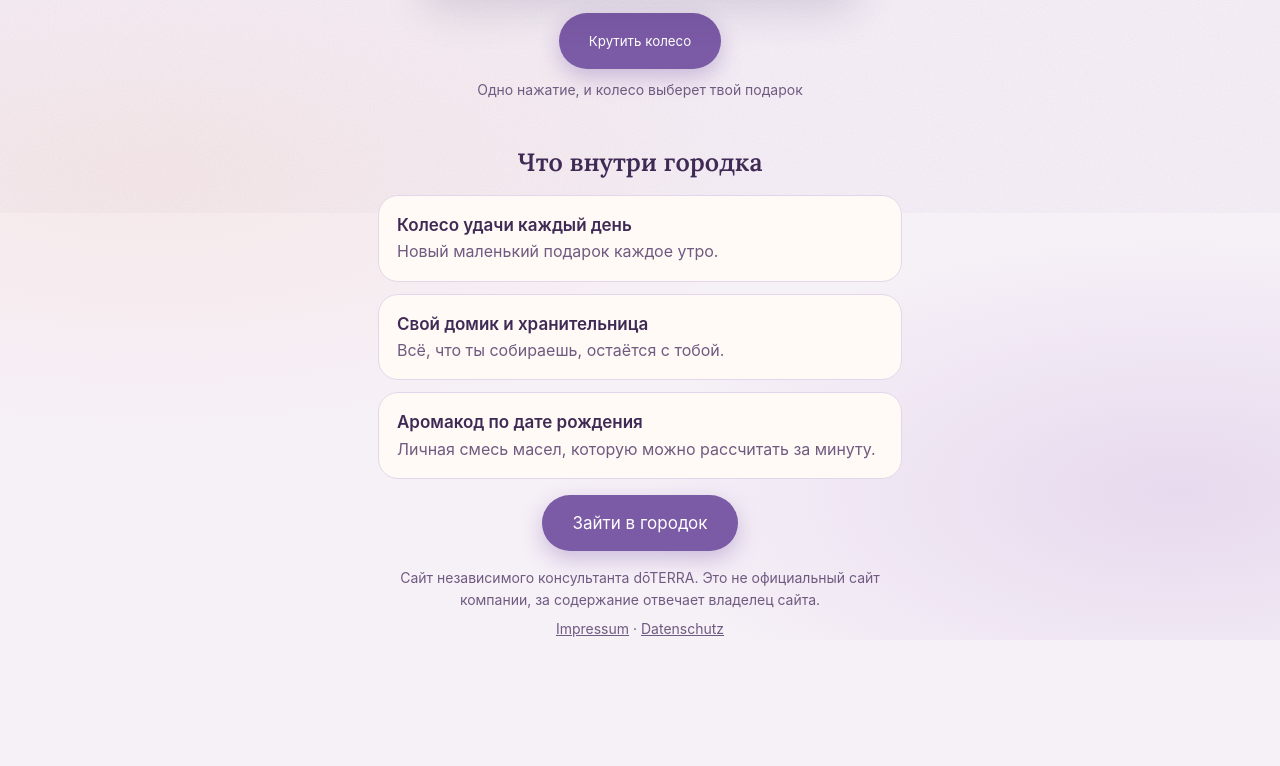
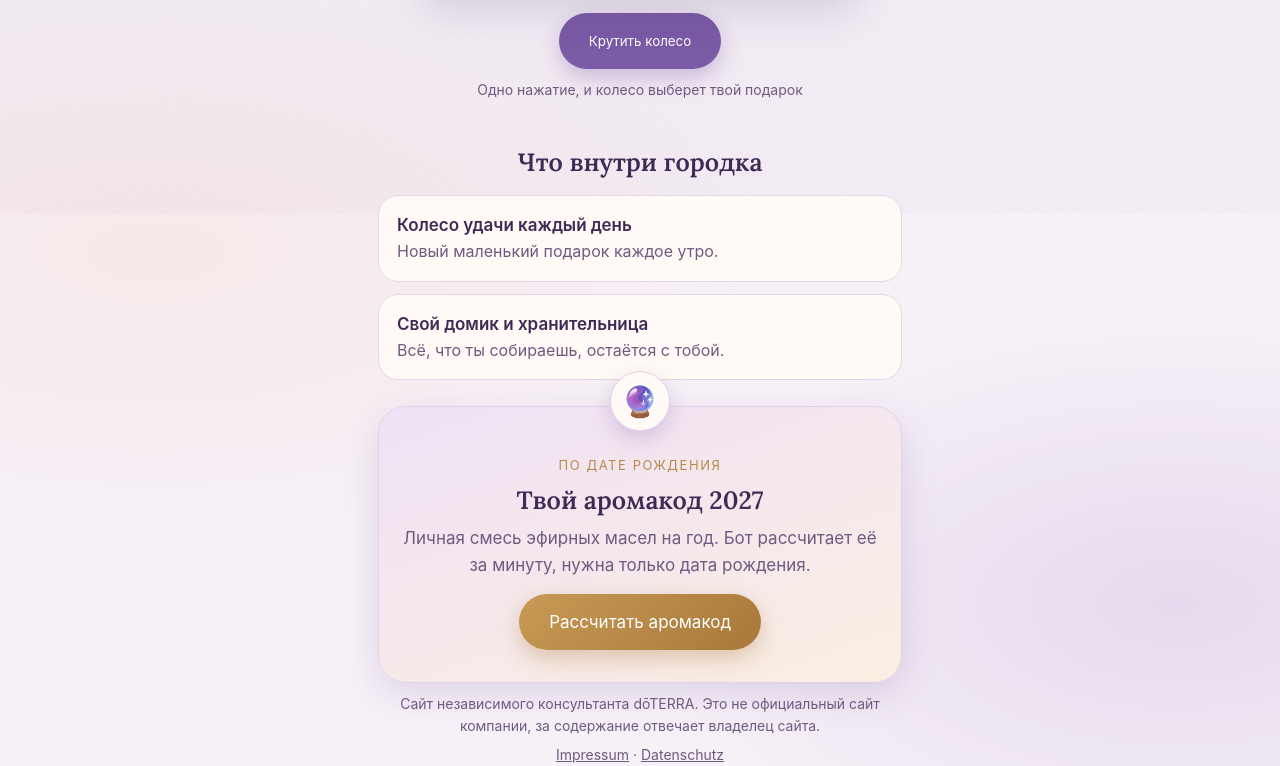
Before and after one commit to Kleinermann-team/aromagorodok-site, a plain HTML site: page index.html in a window 1280 px wide. Shown: the part 587-1353 px from the top of the page. Before the commit the page ends 1227 px from the top, so only its background shows below. Drawn offline with Linux system fonts and the light colour scheme.

Commit message:
Сайт: блок аромакода с кнопкой
Co-Authored-By: Claude Fable 5.2 <noreply@anthropic.com>
Claude-Session: https://claude.ai/code/session_01P4zmcMZJvsQeeCSeknN72P

```diff
--- a/index.html
+++ b/index.html
@@ -59,6 +59,15 @@ p{margin:0}
 .sep{height:1px;background:var(--line);margin:24px 0}
 .keepers{width:100%;height:auto;border-radius:20px;display:block;margin:16px 0 0}
 .inside{padding:38px 0 10px}
+.kod{position:relative;margin:26px 0 0;padding:44px 20px 26px;border-radius:28px;text-align:center;
+  background:linear-gradient(160deg,#efe2f6 0%,#fbeee2 100%);border:1px solid #e2cfe9;
+  box-shadow:0 12px 34px rgba(123,90,166,.18)}
+.kod p{color:var(--soft);margin-top:10px}
+.orb{position:absolute;left:50%;top:-30px;transform:translateX(-50%);width:60px;height:60px;border-radius:50%;
+  display:flex;align-items:center;justify-content:center;font-size:30px;background:var(--card);
+  border:1px solid #e2cfe9;box-shadow:0 8px 20px rgba(123,90,166,.25);animation:float 3.2s ease-in-out infinite}
+@keyframes float{0%,100%{transform:translateX(-50%) translateY(0)}50%{transform:translateX(-50%) translateY(-6px)}}
+.btn.gold{background:linear-gradient(135deg,#c79a55,#a9783a);box-shadow:0 8px 22px rgba(169,120,58,.35)}
 .inside h2{text-align:center}
 .list{list-style:none;margin:18px 0 0;padding:0;display:grid;gap:12px}
 .list li{background:var(--card);border:1px solid var(--line);border-radius:20px;padding:16px 18px}
@@ -66,7 +75,7 @@ p{margin:0}
 .list span{color:var(--soft);font-size:16px}
 footer{padding:30px 0 40px;text-align:center;font-size:14px;color:var(--soft)}
 footer a{color:var(--soft)}
-@media (prefers-reduced-motion:reduce){html{scroll-behavior:auto}.prize.show{animation:none}}
+@media (prefers-reduced-motion:reduce){html{scroll-behavior:auto}.prize.show,.orb{animation:none}}
 </style>
 </head>
 <body>
@@ -111,10 +120,16 @@ footer a{color:var(--soft)}
     <ul class="list">
       <li><b>Колесо удачи каждый день</b><span>Новый маленький подарок каждое утро.</span></li>
       <li><b>Свой домик и хранительница</b><span>Всё, что ты собираешь, остаётся с тобой.</span></li>
-      <li><b>Аромакод по дате рождения</b><span>Личная смесь масел, которую можно рассчитать за минуту.</span></li>
     </ul>
-    <div class="cta">
-      <a class="btn" id="take2" href="https://t.me/EfirnyGorodokBot?start=site_9721645" rel="noopener">Зайти в городок</a>
+
+    <div class="kod">
+      <div class="orb" aria-hidden="true">🔮</div>
+      <span class="tag">По дате рождения</span>
+      <h2>Твой аромакод 2027</h2>
+      <p>Личная смесь эфирных масел на год. Бот рассчитает её за минуту, нужна только дата рождения.</p>
+      <div class="cta">
+        <a class="btn gold" id="kod" href="https://t.me/EfirnyGorodokBot?start=kod_9721645" rel="noopener">Рассчитать аромакод</a>
+      </div>
     </div>
   </section>
 
@@ -140,7 +155,8 @@ footer a{color:var(--soft)}
   try { store && store.setItem("k", k); } catch (e) {}
 
   var link = "https://t.me/" + BOT + "?start=site_" + k;
-  ["take", "take2"].forEach(function (id) { document.getElementById(id).href = link; });
+  document.getElementById("take").href = link;
+  document.getElementById("kod").href = "https://t.me/" + BOT + "?start=kod_" + k;
   ["imp", "dsg"].forEach(function (id) {
     var a = document.getElementById(id);
     if (k !== DEFAULT) a.href += "?k=" + k;
```
